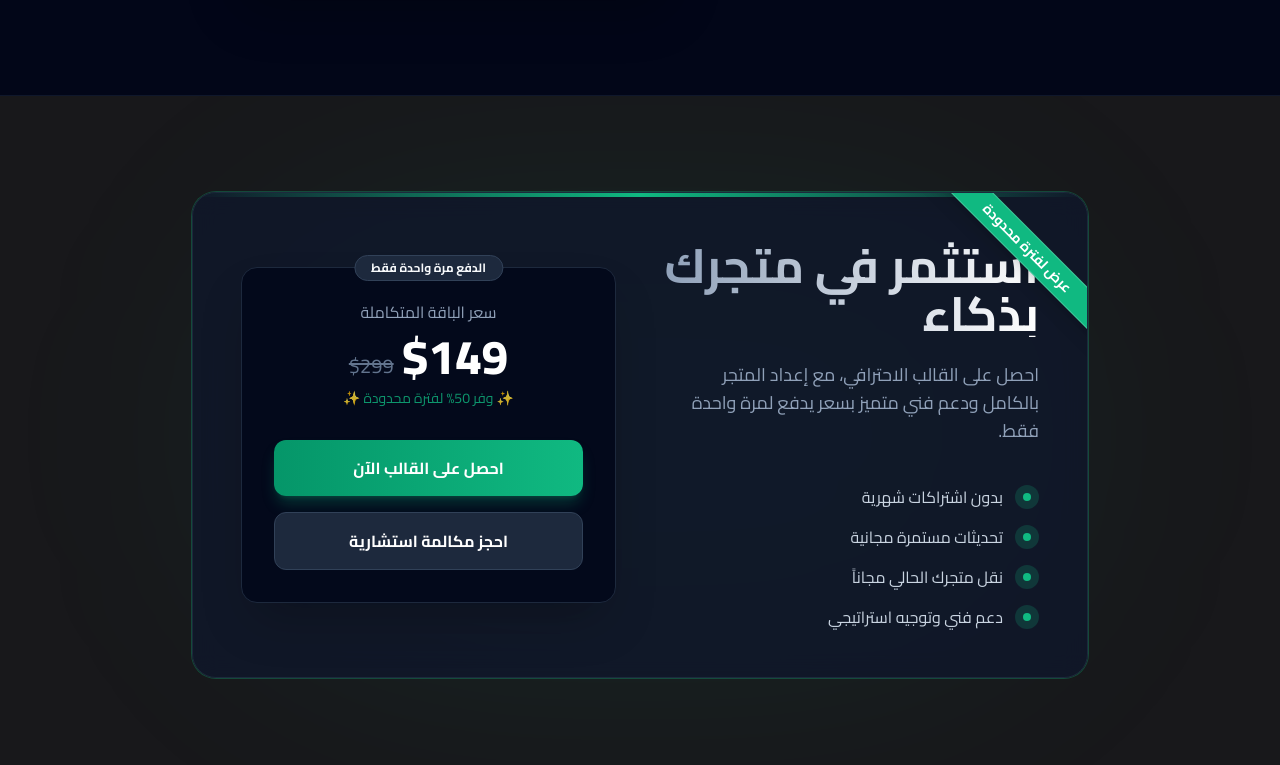
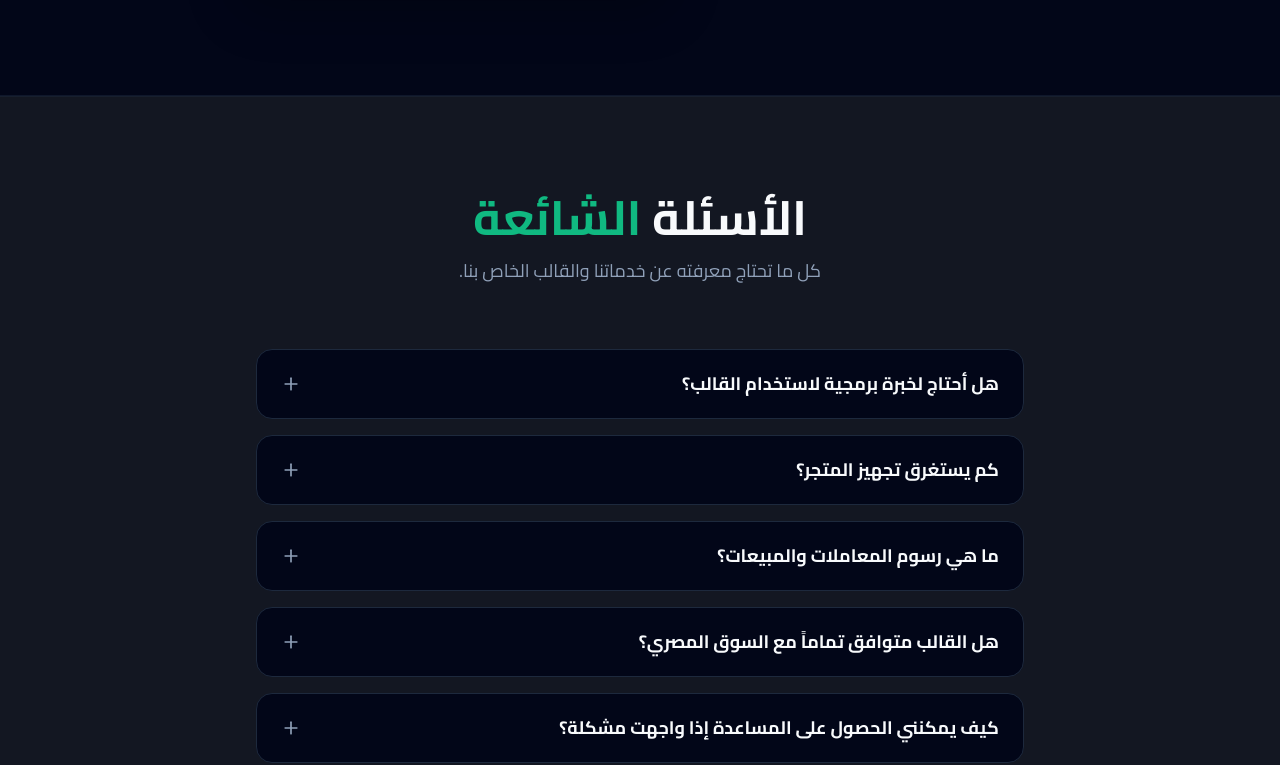
Before and after one commit to DynamicDOMinator/prosental-ecommerce-landing, a Next.js app: page / in a window 1280 px wide. Shown: the part 5935-6700 px from the top of the page. Built offline with nearby package versions, Linux system fonts and the light colour scheme.

Commit message:
caaaaaaaaccaaaacaaa

```diff
--- a/src/app/page.js
+++ b/src/app/page.js
@@ -17,7 +17,7 @@ export default function Home() {
       <div id="comparison"><ComparisonChart /></div>
       <div id="dashboard"><DashboardOverview /></div>
       <div id="features"><FeaturesSection /></div>
-      <div id="pricing"><PricingSection /></div>
+      {/* <div id="pricing"><PricingSection /></div> */}
       <div id="faq"><FaqSection /></div>
       <Footer />
     </main>
```
